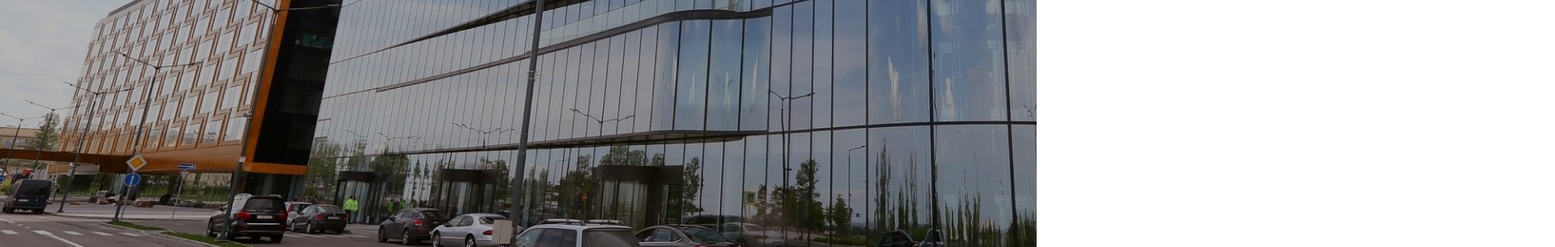
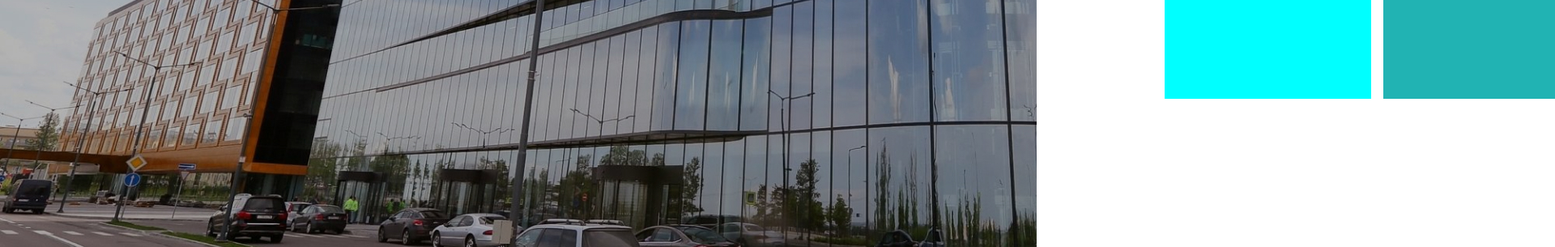
Before and after one commit to 1dayzy1/expoforum, a plain HTML site: page Expoforum/index.html in a window 1280 px wide. Shown: the part 495-800 px from the top of the page at 81% size, 1920 px wide, since content can reach past the window. Drawn offline with Linux system fonts and the light colour scheme.

Commit message:
Update index.html

```diff
--- a/Expoforum/index.html
+++ b/Expoforum/index.html
@@ -47,6 +47,8 @@
 
                         <div class="card">asda</div>
                         <div class="card2"></div>
+                        <div class="card3">dsf</div>
+                        <div class="card4"></div>
 
 
                     </div>
```
